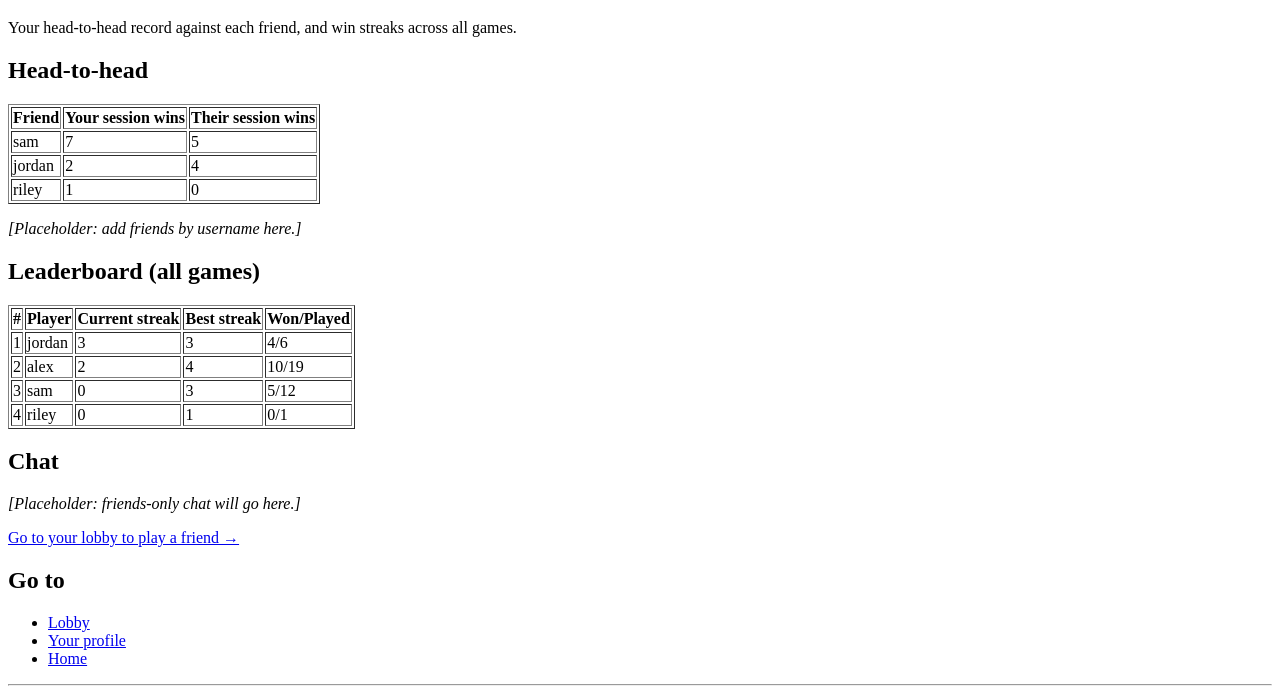
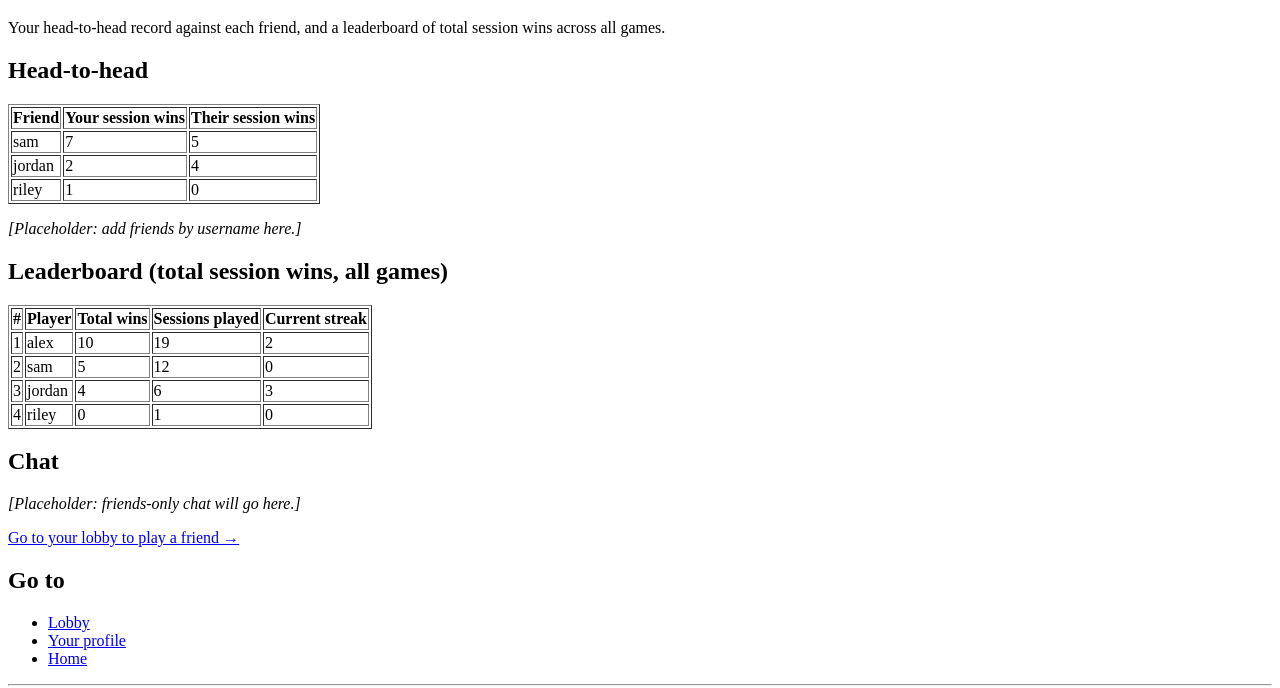
Before and after one commit to average4136/Battle-of-the-Bros, a website built with Vite: page pages/friends.html in a window 1280 px wide. Shown: the part 113-801 px from the top of the page. Built offline with nearby package versions, Linux system fonts and the light colour scheme.

Commit message:
Rank friends leaderboard by total wins
Sort by sessions won (tie-break: fewer sessions played) instead of win
streak. The current streak stays as an extra column.

Co-Authored-By: Claude Opus 5.5 <noreply@anthropic.com>

```diff
--- a/pages/friends.html
+++ b/pages/friends.html
@@ -10,7 +10,7 @@
   <body>
     <main>
       <h1>Friends / Leaderboard</h1>
-      <p>Your head-to-head record against each friend, and win streaks across all games.</p>
+      <p>Your head-to-head record against each friend, and a leaderboard of total session wins across all games.</p>
       <!-- Filled in by /src/pages/friends.ts -->
       <div id="app"></div>
       <h2>Go to</h2>
--- a/src/pages/friends.ts
+++ b/src/pages/friends.ts
@@ -25,18 +25,20 @@ const h2hRows = friendIds.map((friendId) => {
   return h('tr', {}, h('td', {}, usernameOf(state, friendId)), h('td', {}, mine), h('td', {}, theirs));
 });
 
-// ---- Leaderboard: you and your friends, by current win streak ----------------
+// ---- Leaderboard: you and your friends, by total session wins ---------------
+// Ties on wins go to whoever needed fewer sessions to get them (better win
+// rate). That tie-break is an assumption; see docs/UPDATE_2026-11-18.md.
 const circle = new Set([user.id, ...friendIds]);
 const board = state.leaderboard
   .filter((e) => circle.has(e.userId))
-  .sort((a, b) => b.currentWinStreak - a.currentWinStreak || b.bestWinStreak - a.bestWinStreak);
+  .sort((a, b) => b.sessionsWon - a.sessionsWon || a.sessionsPlayed - b.sessionsPlayed);
 const boardRows = board.map((e, i) =>
   h('tr', {},
     h('td', {}, i + 1),
     h('td', {}, usernameOf(state, e.userId)),
+    h('td', {}, e.sessionsWon),
+    h('td', {}, e.sessionsPlayed),
     h('td', {}, e.currentWinStreak),
-    h('td', {}, e.bestWinStreak),
-    h('td', {}, `${e.sessionsWon}/${e.sessionsPlayed}`),
   ),
 );
 
@@ -48,10 +50,10 @@ mount(root,
         ...h2hRows)
     : h('p', {}, 'No friends yet.'),
   placeholder('add friends by username here.'),
-  h('h2', {}, 'Leaderboard (all games)'),
+  h('h2', {}, 'Leaderboard (total session wins, all games)'),
   boardRows.length
     ? h('table', { border: 1 },
-        h('tr', {}, h('th', {}, '#'), h('th', {}, 'Player'), h('th', {}, 'Current streak'), h('th', {}, 'Best streak'), h('th', {}, 'Won/Played')),
+        h('tr', {}, h('th', {}, '#'), h('th', {}, 'Player'), h('th', {}, 'Total wins'), h('th', {}, 'Sessions played'), h('th', {}, 'Current streak')),
         ...boardRows)
     : h('p', {}, 'Nothing to rank yet.'),
   h('h2', {}, 'Chat'),
```
